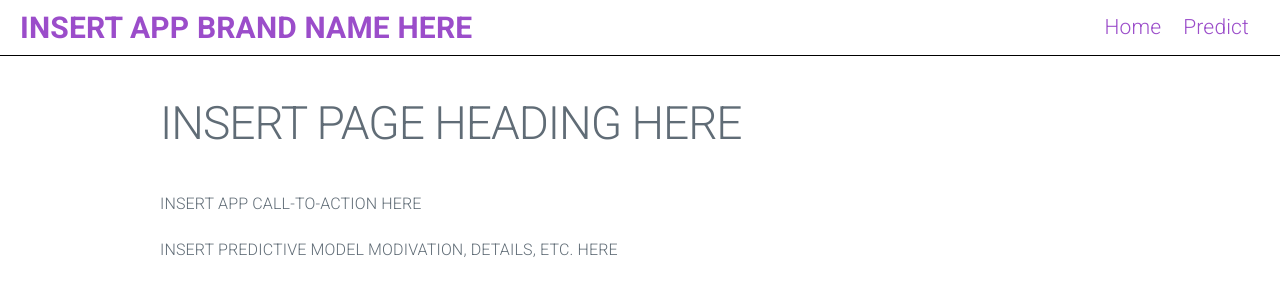
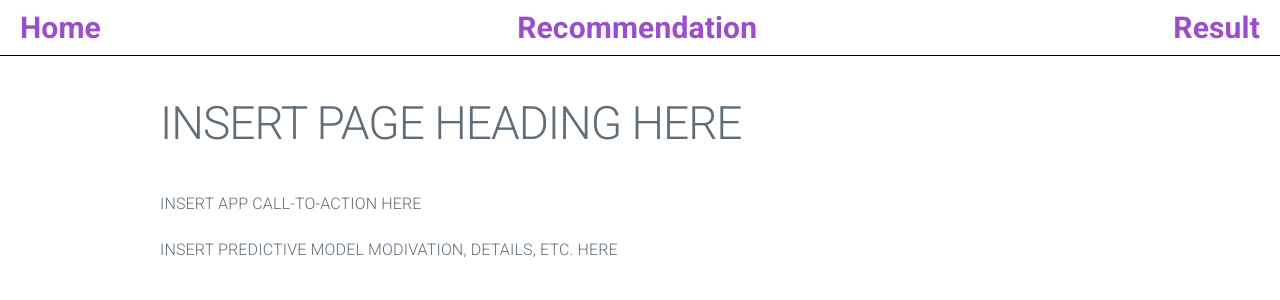
Before and after one commit to jamesnakano/tft_rec_system, a Flask app: page / in a window 1280 px wide. Shown: the top 300 px of the page. Run offline with Flask 2, Linux system fonts and the light colour scheme; parts of the project's set-up code (start-up, migrations or seed data) failed here and were passed over.

Commit message:
Update index.html

```diff
--- a/implementation/templates/index.html
+++ b/implementation/templates/index.html
@@ -15,11 +15,7 @@
     <body>
         <header>
             <nav>
-                <a href="/">INSERT APP BRAND NAME HERE</a>
-                <ul>
-                    <li><a href="/">Home</a></li>
-                    <li><a href="/<FORM_PAGE_PATH>">Predict</a></li>
-                </ul>
+                <a href="index.html"> Home </a>       <a href="implementation/templates/recommendation.html"> Recommendation </a>      <a href="implementation/templates/results.html"> Result </a>
             </nav>
         </header>
         <main>
```
